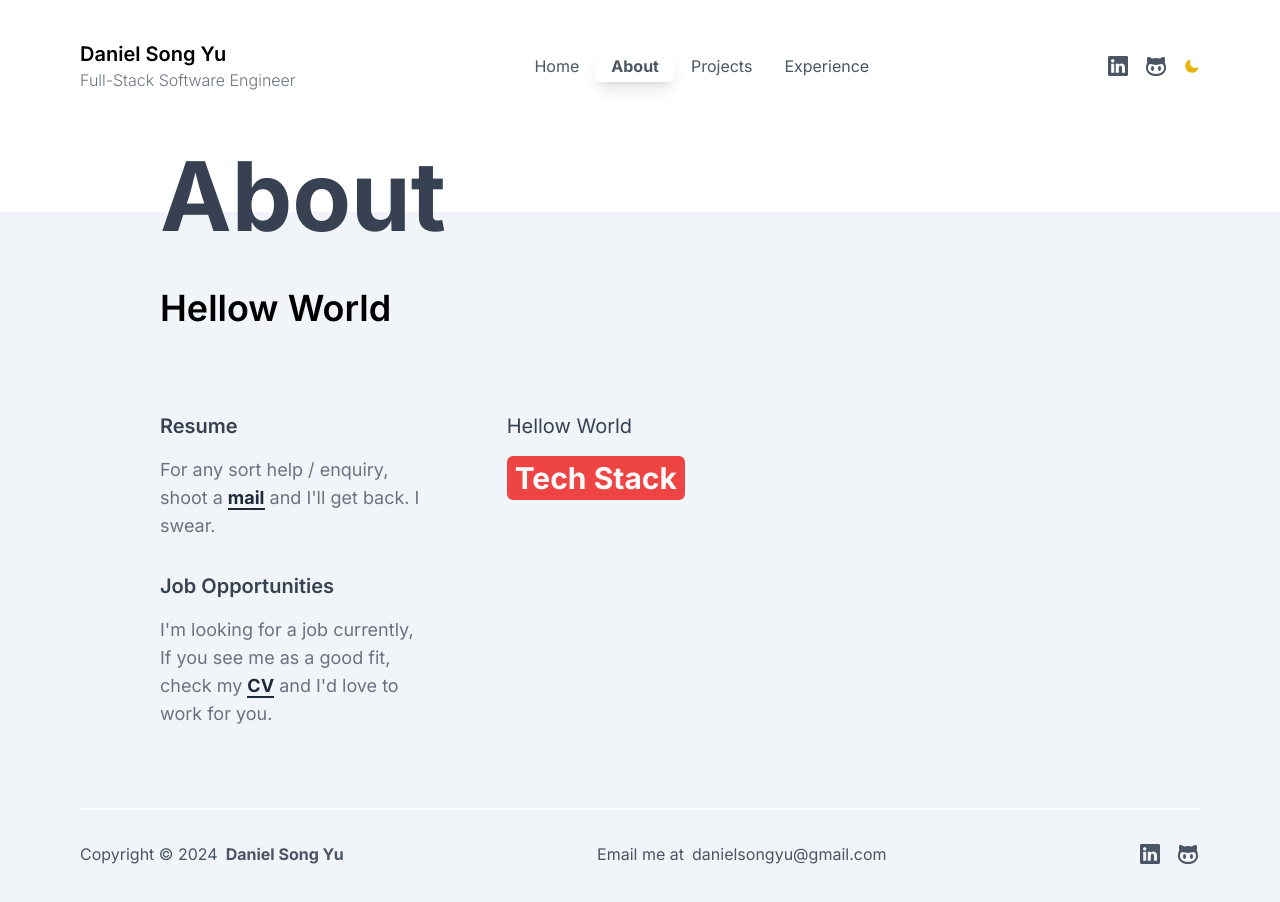
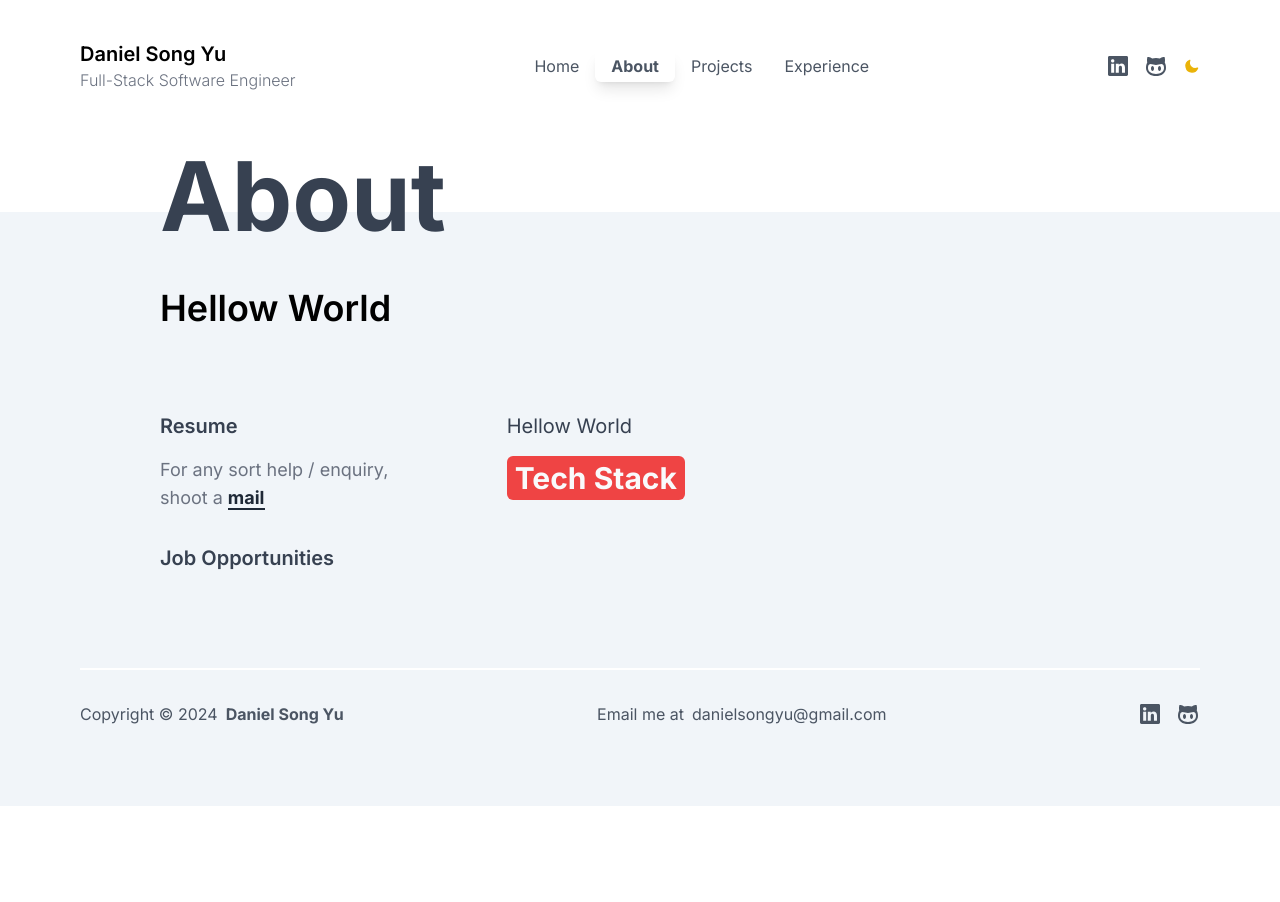
Before and after one commit to Song0180/daniel-song-portfolio, a Next.js app: page /about in a window 1280 px wide. Shown: the top 902 px of the page. After the commit the page ends 806 px from the top, so only its background shows below. Built offline with nearby package versions, Linux system fonts and the light colour scheme.

Commit message:
Fix char encoding issue

```diff
--- a/app/ui/about/about.tsx
+++ b/app/ui/about/about.tsx
@@ -36,26 +36,14 @@ export default function About() {
                       className='text-gray-800 border-b-2 border-gray-800 dark:border-gray-300 font-bold dark:text-gray-300'
                     >
                       mail
-                    </a>{' '}
-                    and I'll get back. I swear.
+                    </a>
                   </p>
                 </div>
                 <div className='mt-8'>
                   <h1 className='text-xl font-semibold text-gray-700 dark:text-gray-200'>
                     Job Opportunities
                   </h1>
-                  <p className='text-lg text-gray-500 mt-4 dark:text-gray-300'>
-                    I'm looking for a job currently, If you see me as a good
-                    fit, check my{' '}
-                    <a
-                      href={userData.resumeUrl}
-                      target='__blank'
-                      className='text-gray-800 border-b-2 border-gray-800 dark:border-gray-300 font-bold dark:text-gray-300'
-                    >
-                      CV
-                    </a>{' '}
-                    and I'd love to work for you.
-                  </p>
+                  <p className='text-lg text-gray-500 mt-4 dark:text-gray-300'></p>
                 </div>
               </div>
               {/* Text area */}
```
